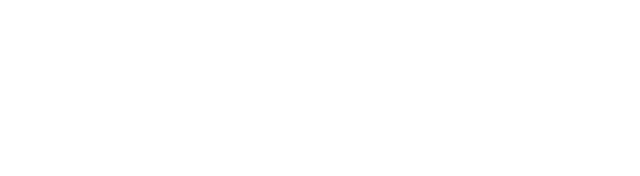
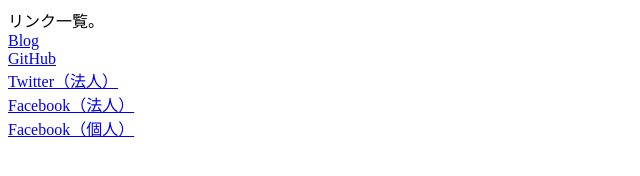
Before and after one commit to tsukko/tsukko.github.io, a plain HTML site: page index.html in a window 1280 px wide. Shown: the whole page, without its empty margins (0-640 px from the left). Drawn offline with Linux system fonts and the light colour scheme.

Commit message:
Update index.html

```diff
--- a/index.html
+++ b/index.html
@@ -1,9 +1,14 @@
 <html>
   <head>
     <meta charset='utf-8'>
-    <title>タイトル</title>
+    <title>リンク一覧</title>
   </head>
   <body>
-    <!-- ここに書きたい内容を書く -->
+    リンク一覧。<br>
+    <a href= "https://blog.integrityworks.co.jp" target="_blank" >Blog</a><br>
+    <a href= "https://github.com/tsukko" target="_blank" >GitHub</a><br>
+    <a href= "https://twitter.com/norizou_iws" target="_blank" >Twitter（法人）</a><br>
+    <a href= "https://www.facebook.com/integrityworks" target="_blank" >Facebook（法人）</a><br>
+    <a href= "https://www.facebook.com/norizou.tsuji" target="_blank" >Facebook（個人）</a><br>
   </body>
 </html>
```
